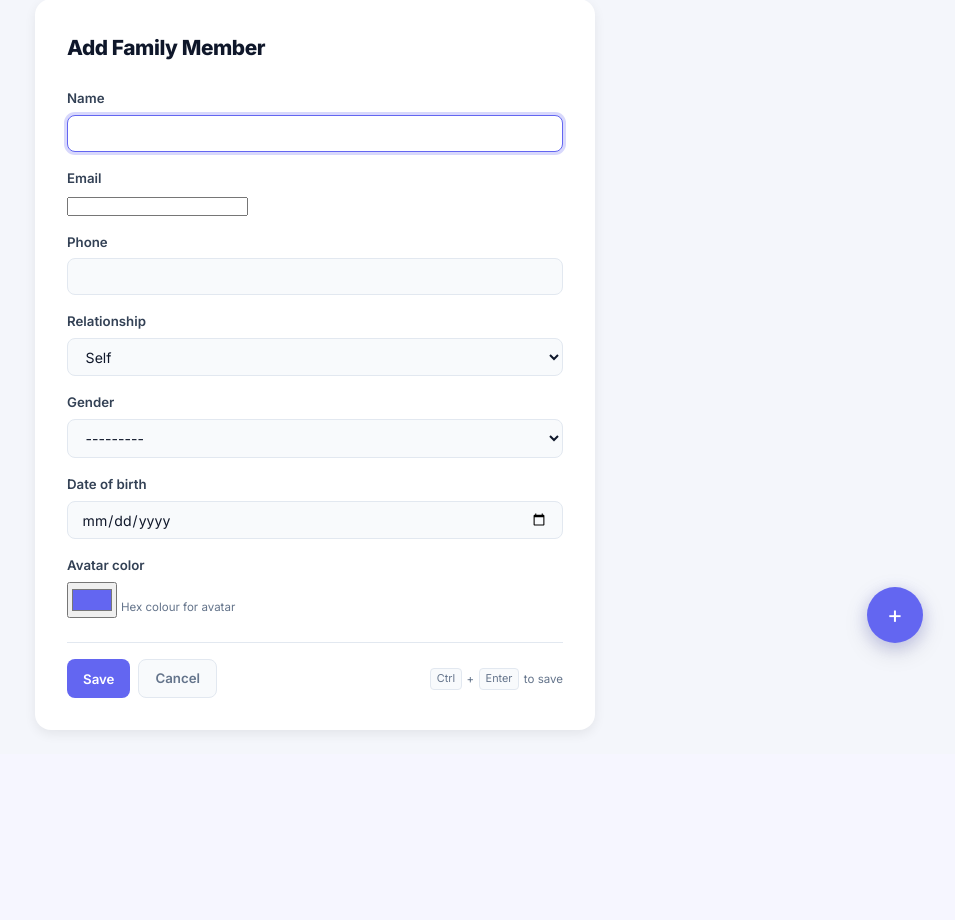
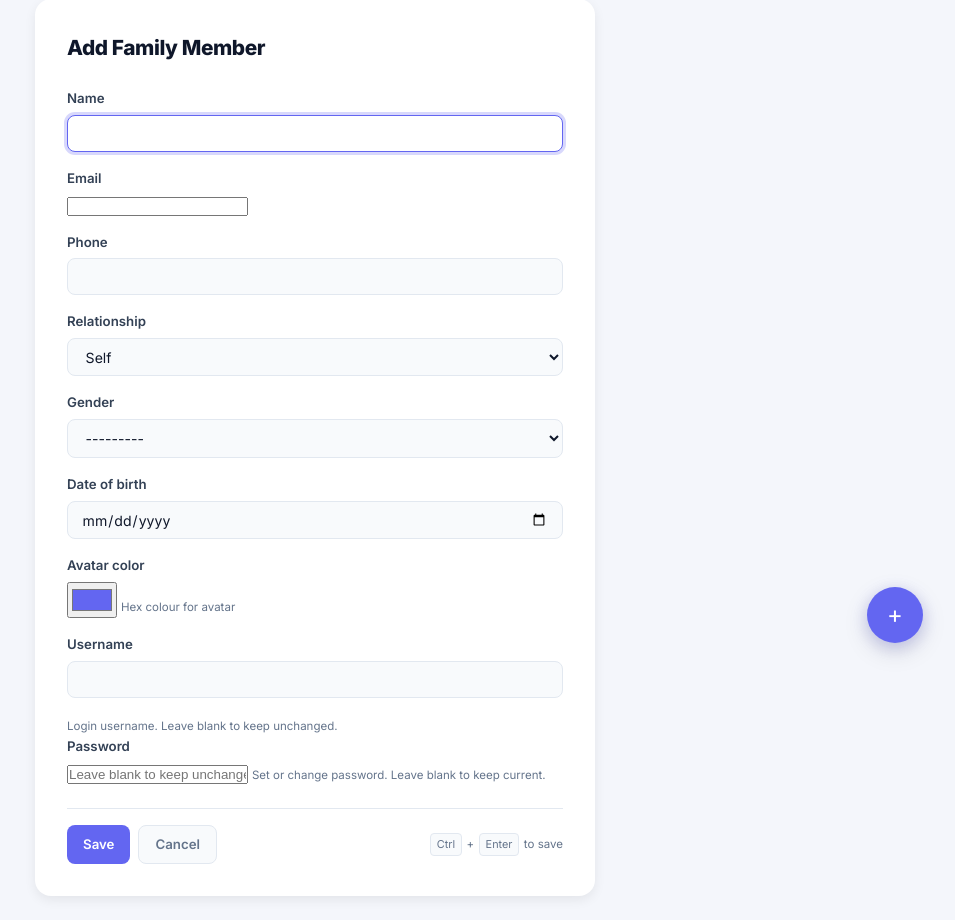
Before and after one commit to ssubrahm/expense-tracker, a Django app: page /family/add/ in a window 1280 px wide. Shown: the part 125-1045 px from the top of the page, without its empty margins (325-1280 px from the left). Before the commit the page ends 859 px from the top, so only its background shows below. Run offline with Django 5.2, Linux system fonts and the light colour scheme; the visitor is signed in with stand-in values (Sample User, id 1).

Commit message:
Add family member login accounts + role-based profile editing
- Seed data creates Jeejibai S, Madhumita S, Roopa with login accounts
- Family edit form includes username + password fields
- Admin (Srinath) can edit any member's credentials
- Non-admin can edit only their own profile, username and password
- Family list shows username, admin badge, edit/delete buttons per role
- Add/Delete members restricted to admin only

Default logins: srinath/srinath123, jeejibai/jeejibai123,
madhumita/madhumita123, roopa/roopa123

Co-authored-by: factory-droid[bot] <138933559+factory-droid[bot]@users.noreply.github.com>

```diff
--- a/expenses/forms.py
+++ b/expenses/forms.py
@@ -3,6 +3,16 @@ from .models import Expense, Category, Budget, SavedFilter, FamilyMember
 
 
 class FamilyMemberForm(forms.ModelForm):
+    username = forms.CharField(
+        max_length=150, required=False,
+        help_text="Login username. Leave blank to keep unchanged.",
+    )
+    password = forms.CharField(
+        max_length=128, required=False,
+        widget=forms.PasswordInput(attrs={"placeholder": "Leave blank to keep unchanged"}),
+        help_text="Set or change password. Leave blank to keep current.",
+    )
+
     class Meta:
         model = FamilyMember
         fields = ["name", "email", "phone", "relationship", "gender", "date_of_birth", "avatar_color"]
@@ -10,6 +20,11 @@ class FamilyMemberForm(forms.ModelForm):
             "date_of_birth": forms.DateInput(attrs={"type": "date"}),
             "avatar_color": forms.TextInput(attrs={"type": "color", "style": "width:50px;height:36px;padding:2px;"}),
         }
+
+    def __init__(self, *args, **kwargs):
+        super().__init__(*args, **kwargs)
+        if self.instance and self.instance.pk and self.instance.user:
+            self.fields["username"].initial = self.instance.user.username
 
 
 class ExpenseForm(forms.ModelForm):
--- a/expenses/views.py
+++ b/expenses/views.py
@@ -41,6 +41,34 @@ def _can_edit_expense(request, expense):
         return True
     member = _get_member(request)
     return member and expense.spent_by == member
+
+
+def _save_member_credentials(family_member, form):
+    """Create or update User account from form's username/password fields."""
+    from django.contrib.auth.models import User
+    username = form.cleaned_data.get("username", "").strip()
+    password = form.cleaned_data.get("password", "").strip()
+    if not username:
+        return
+    if family_member.user:
+        if family_member.user.username != username:
+            family_member.user.username = username
+            family_member.user.save()
+        if password:
+            family_member.user.set_password(password)
+            family_member.user.save()
+    else:
+        user = User.objects.create_user(
+            username=username,
+            first_name=family_member.name,
+        )
+        if password:
+            user.set_password(password)
+        else:
+            user.set_unusable_password()
+        user.save()
+        family_member.user = user
+        family_member.save()
 
 
 def _generate_recurring_expenses():
@@ -980,7 +1008,7 @@ def category_delete(request, pk):
 
 @login_required
 def family_list(request):
-    members = FamilyMember.objects.filter(is_active=True).annotate(
+    members = FamilyMember.objects.filter(is_active=True).select_related("user").annotate(
         total=Sum("expenses__amount"),
         count=Count("expenses"),
     ).order_by("name")
@@ -1015,7 +1043,8 @@ def family_create(request):
     if request.method == "POST":
         form = FamilyMemberForm(request.POST)
         if form.is_valid():
-            form.save()
+            fm = form.save()
+            _save_member_credentials(fm, form)
             messages.success(request, f"Family member '{form.cleaned_data['name']}' added.")
             return redirect("family_list")
     else:
@@ -1025,19 +1054,37 @@ def family_create(request):
 
 @login_required
 def family_edit(request, pk):
-    if not _is_admin(request):
-        messages.error(request, "Only the family admin can edit members.")
+    member = get_object_or_404(FamilyMember, pk=pk)
+    current_member = _get_member(request)
+    is_admin = _is_admin(request)
+    is_own = current_member and current_member.pk == member.pk
+
+    if not is_admin and not is_own:
+        messages.error(request, "You can only edit your own profile.")
         return redirect("family_list")
-    member = get_object_or_404(FamilyMember, pk=pk)
+
     if request.method == "POST":
-        form = FamilyMemberForm(request.POST, instance=member)
+        if is_admin:
+            form = FamilyMemberForm(request.POST, instance=member)
+        else:
+            form = FamilyMemberForm(request.POST, instance=member)
         if form.is_valid():
-            form.save()
+            fm = form.save()
+            _save_member_credentials(fm, form)
             messages.success(request, f"'{member.name}' updated.")
             return redirect("family_list")
     else:
         form = FamilyMemberForm(instance=member)
-    return render(request, "expenses/family_form.html", {"form": form, "title": f"Edit {member.name}", "member": member})
+
+    if not is_admin:
+        for field_name in ["relationship", "is_active"]:
+            if field_name in form.fields:
+                form.fields[field_name].disabled = True
+
+    return render(request, "expenses/family_form.html", {
+        "form": form, "title": f"Edit {member.name}", "member": member,
+        "is_admin": is_admin, "is_own": is_own,
+    })
 
 
 @login_required
```
Also changed, not shown: expenses/management/commands/seed_data.py (+30 -0 lines), expenses/templates/expenses/family_list.html (+14 -4 lines).
